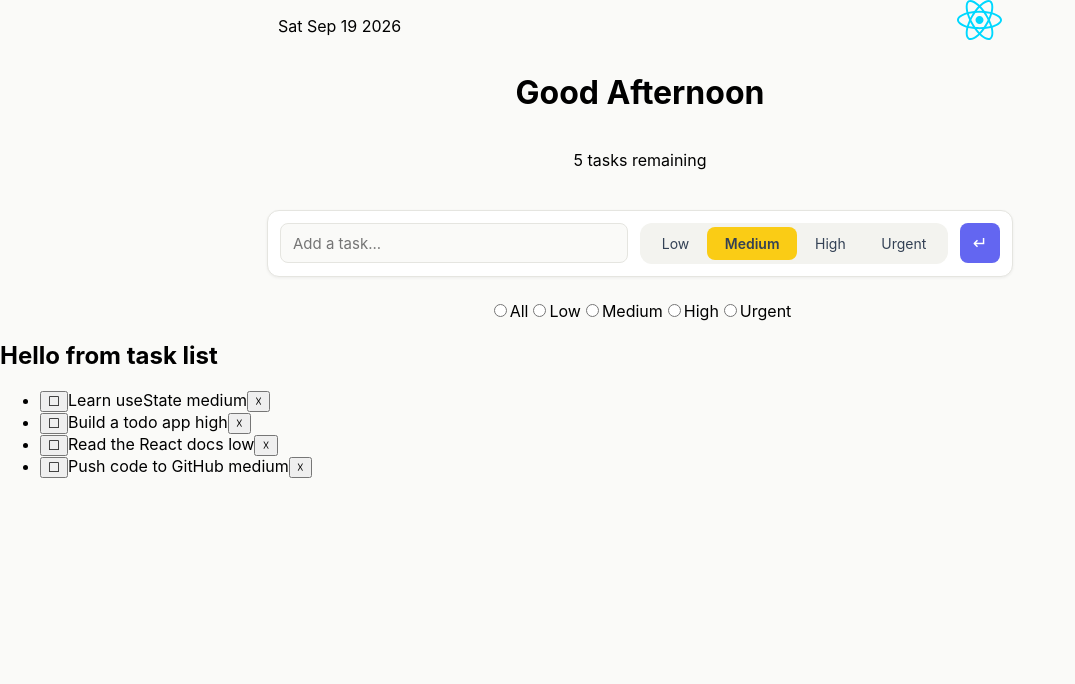
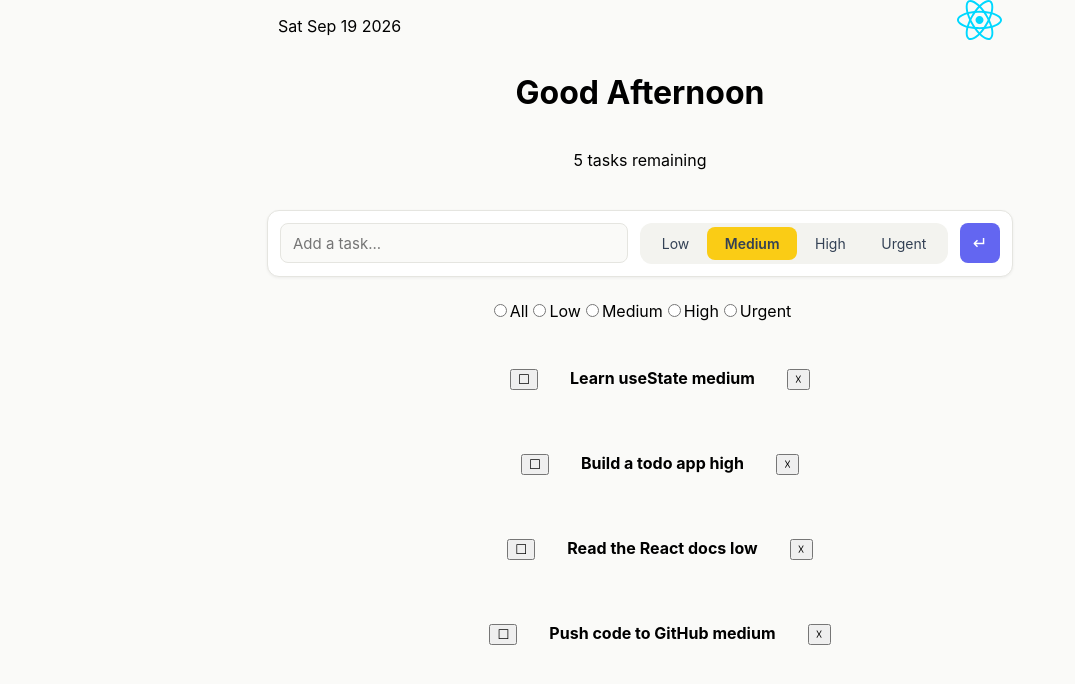
Before and after one commit to AdamKirikisla/react-state-todo-app, a React (Vite) app in the folder react-state-todo-app/: page / in a window 1280 px wide. Shown: the top 684 px of the page, without its empty margins (0-1075 px from the left). Built offline with nearby package versions, Linux system fonts and the light colour scheme.

Commit message:
style task item

```diff
--- a/react-state-todo-app/src/Components/TaskList.jsx
+++ b/react-state-todo-app/src/Components/TaskList.jsx
@@ -2,18 +2,17 @@
 export default function TaskList(props){
 
     const listTasks = props.tasks.map(
-        task => (<li key={task.id}>
-            <button>&#x2610;</button>
+        task => (<li key={task.id} className="task">
+            <button className="finish-task">&#x2610;</button>
             {task.text} {task.priority}
-            <button onClick={() => props.deleteTask(task.id)}>&#x2613;</button>
+            <button className="delete-task" onClick={() => props.deleteTask(task.id)}>&#x2613;</button>
 
         </li>)
     )
 
     return(
         <section>
-            <h2>Hello from task list</h2>
-            <ul>
+            <ul className="task-list">
                 {listTasks}
 
             </ul>
--- a/react-state-todo-app/src/styles.css
+++ b/react-state-todo-app/src/styles.css
@@ -156,9 +156,30 @@ form{
 
 /* End of Forms */
 
-
-/* End of Main */
-
+/* Start of Filters */
 .filter-priority{
     text-align: center;
 }
+/* End of Filters */
+
+/* TaskList */
+.task-list{
+  list-style: none;
+  text-align: center;
+  display: flex;
+  flex-direction: column;
+
+
+}
+.task{
+  font-weight: bold;
+}
+
+.finish-task,
+.delete-task
+{
+  margin: 2rem;
+}
+
+/* End of TaskList */
+/* End of Main */
```
